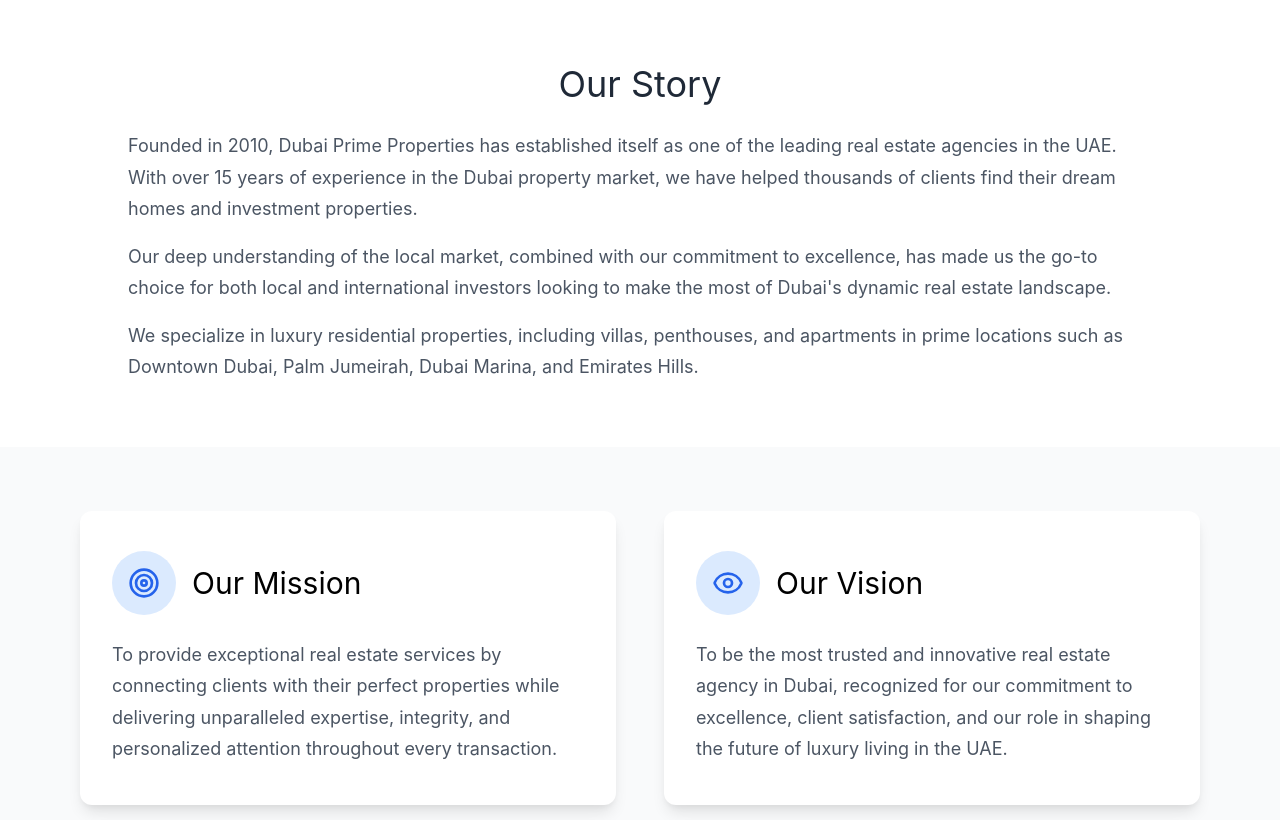
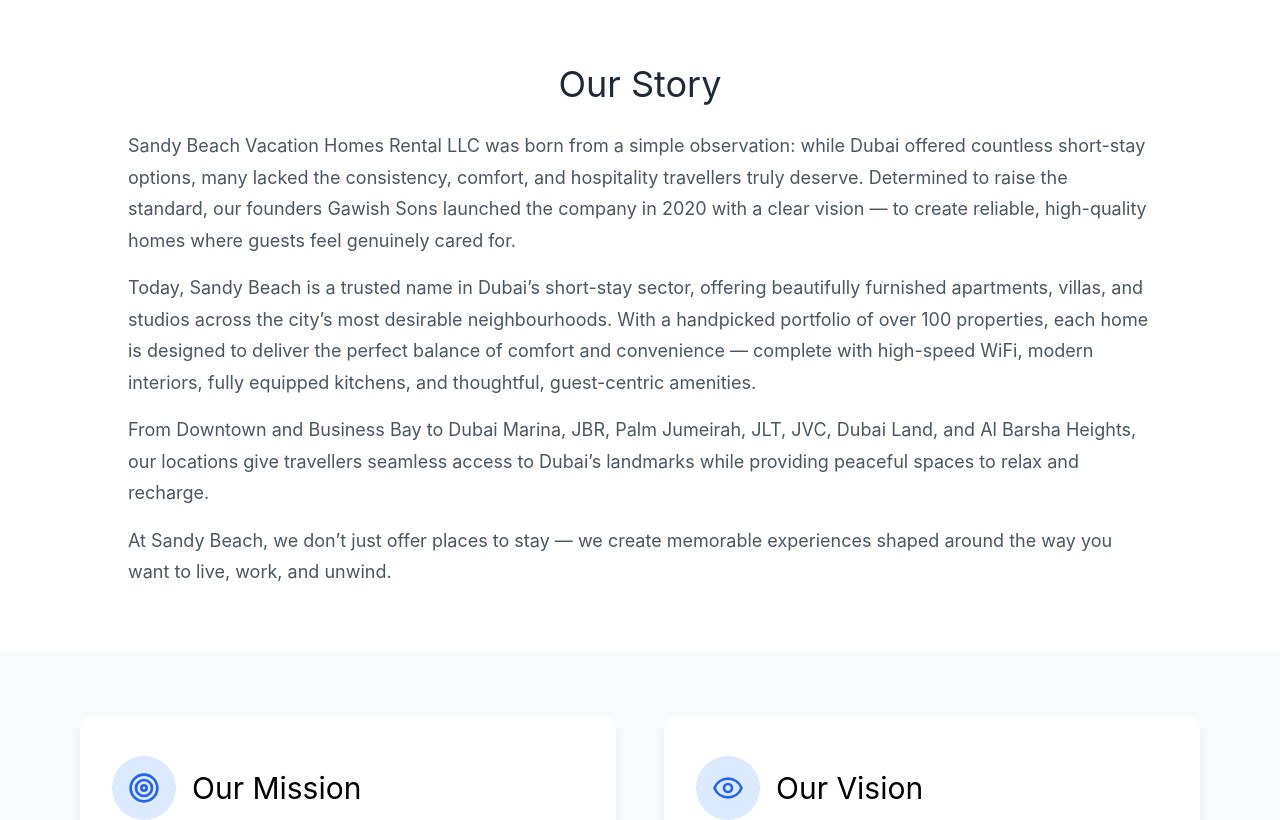
Before and after one commit to Abdulrhman-Gawish/vacation-homes, a React (Vite) app: page /about in a window 1280 px wide. Shown: the part 483-1303 px from the top of the page. Built offline with nearby package versions, Linux system fonts and the light colour scheme.

Commit message:
Project completed

```diff
--- a/src/pages/About/MissionVisionSection/MissionVisionSection.jsx
+++ b/src/pages/About/MissionVisionSection/MissionVisionSection.jsx
@@ -28,10 +28,10 @@
               <CardTitle>Our Mission</CardTitle>
             </CardHeader>
             <CardText>
-              To provide exceptional real estate services by connecting clients
-              with their perfect properties while delivering unparalleled
-              expertise, integrity, and personalized attention throughout every
-              transaction.
+              To deliver reliable, high-quality short-stay rental homes across
+              Dubai’s most desirable neighbourhoods, offering flexible stay
+              options, exceptional guest support, and consistent value for both
+              business and leisure travellers.
             </CardText>
           </MissionCard>
 
@@ -48,9 +48,10 @@
               <CardTitle>Our Vision</CardTitle>
             </CardHeader>
             <CardText>
-              To be the most trusted and innovative real estate agency in Dubai,
-              recognized for our commitment to excellence, client satisfaction,
-              and our role in shaping the future of luxury living in the UAE.
+              To become the preferred partner for guests and property owners in
+              Dubai’s short-term stay sector — defined by operational excellence,
+              transparent performance, and a growing portfolio of rentals
+              trusted for comfort, convenience, and integrity.
             </CardText>
           </MissionCard>
         </Grid>
--- a/src/pages/About/StorySection/StorySection.jsx
+++ b/src/pages/About/StorySection/StorySection.jsx
@@ -13,22 +13,36 @@
         <StoryContent>
           <div>
             <p>
-              Founded in 2010, Dubai Prime Properties has established itself as
-              one of the leading real estate agencies in the UAE. With over 15
-              years of experience in the Dubai property market, we have helped
-              thousands of clients find their dream homes and investment
-              properties.
+              Sandy Beach Vacation Homes Rental LLC was born from a simple
+              observation: while Dubai offered countless short-stay options,
+              many lacked the consistency, comfort, and hospitality travellers
+              truly deserve. Determined to raise the standard, our founders
+              Gawish Sons launched the company in 2020 with a clear vision — to
+              create reliable, high-quality homes where guests feel genuinely
+              cared for.
             </p>
+
             <p>
-              Our deep understanding of the local market, combined with our
-              commitment to excellence, has made us the go-to choice for both
-              local and international investors looking to make the most of
-              Dubai's dynamic real estate landscape.
+              Today, Sandy Beach is a trusted name in Dubai’s short-stay
+              sector, offering beautifully furnished apartments, villas, and
+              studios across the city’s most desirable neighbourhoods. With a
+              handpicked portfolio of over 100 properties, each home is designed
+              to deliver the perfect balance of comfort and convenience —
+              complete with high-speed WiFi, modern interiors, fully equipped
+              kitchens, and thoughtful, guest-centric amenities.
             </p>
+
             <p>
-              We specialize in luxury residential properties, including villas,
-              penthouses, and apartments in prime locations such as Downtown
-              Dubai, Palm Jumeirah, Dubai Marina, and Emirates Hills.
+              From Downtown and Business Bay to Dubai Marina, JBR, Palm
+              Jumeirah, JLT, JVC, Dubai Land, and Al Barsha Heights, our
+              locations give travellers seamless access to Dubai’s landmarks
+              while providing peaceful spaces to relax and recharge.
+            </p>
+
+            <p>
+              At Sandy Beach, we don’t just offer places to stay — we create
+              memorable experiences shaped around the way you want to live,
+              work, and unwind.
             </p>
           </div>
         </StoryContent>
```
